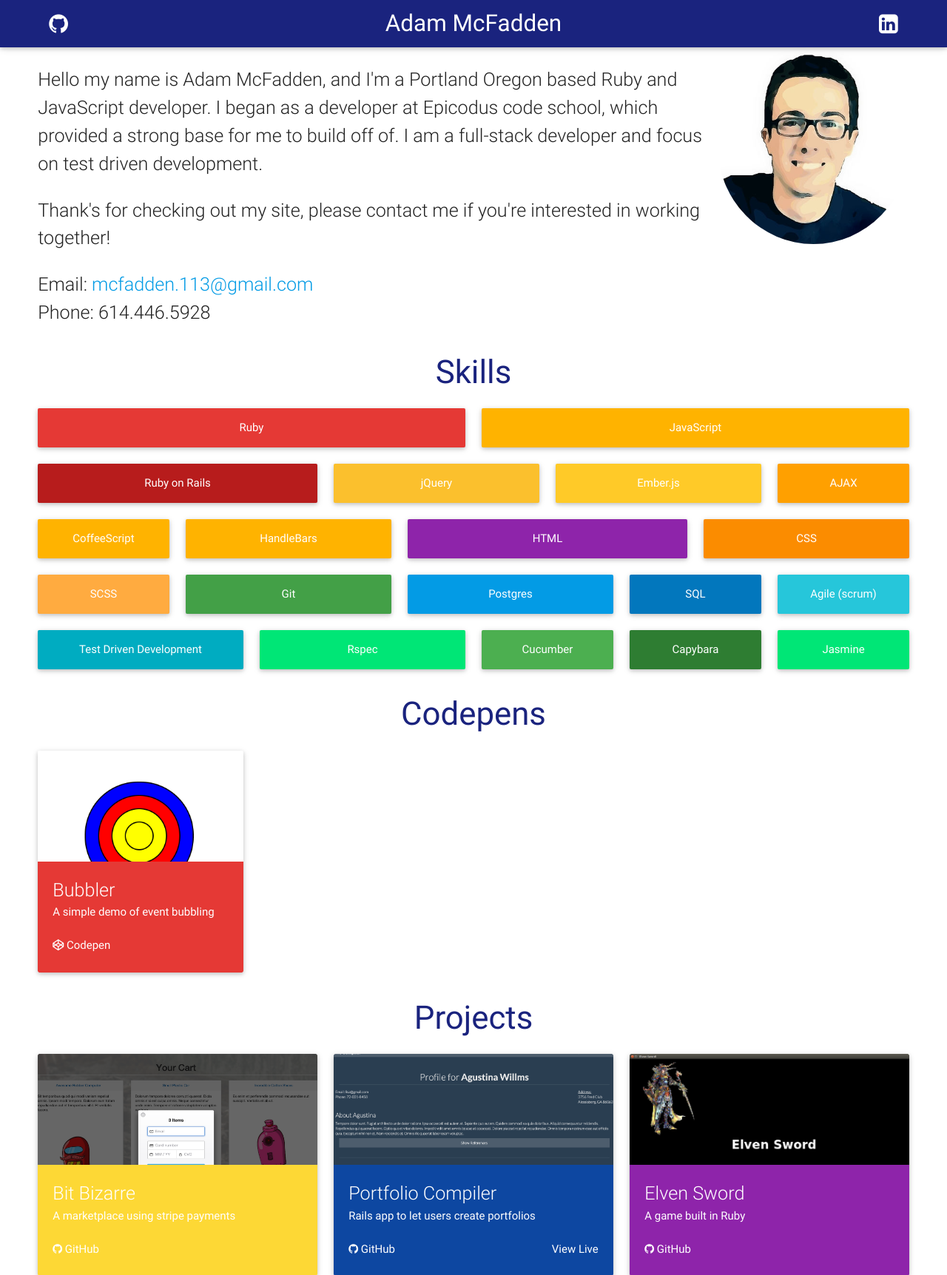
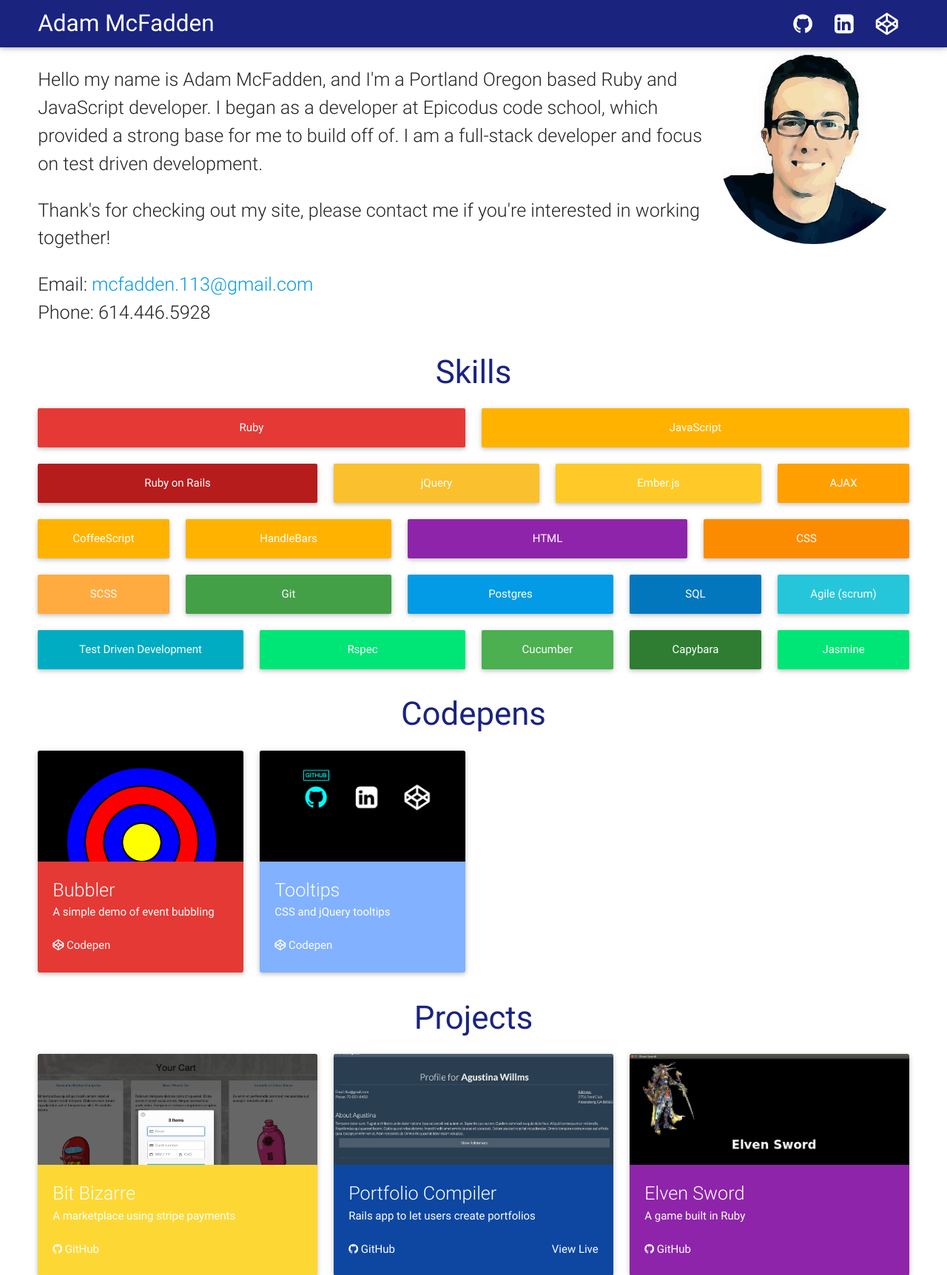
Before and after one commit to adammcfadden/portfolio, a PHP site: page / in a window 1280 px wide. Shown: the top 1724 px of the page at 74% size. Run offline with PHP 8.4, Linux system fonts and the light colour scheme; some libraries are stand-ins or nearby versions.

Commit message:
add codepens

```diff
--- a/css/style.css
+++ b/css/style.css
@@ -4,6 +4,11 @@
 }
 .blue-hover:hover{
   color: #2979ff;
+  transition: 1s;
+}
+
+.yellow-hover:hover{
+  color: yellow;
   transition: 1s;
 }
 
--- a/index.html
+++ b/index.html
@@ -20,12 +20,11 @@
     <div class="navbar-fixed">
       <nav class="indigo darken-4">
         <div class="container nav-wrapper indigo darken-4">
-          <a href="#" class="brand-logo center">Adam McFadden</a>
-          <ul class="left">
+          <a href="#" class="brand-logo left">Adam McFadden</a>
+          <ul class="right">
             <li><a class="green-hover" href="https://github.com/adammcfadden"><i class="fa fa-github"></i></a></li>
-          </ul>
-          <ul class="right">
             <li><a class="blue-hover" href="https://www.linkedin.com/in/adammcfadden"><i class="fa fa-linkedin-square"></i></a></li>
+            <li><a class="yellow-hover" href="http://codepen.io/adammcfadden/"><i class="fa fa-codepen"></i></a></li>
           </ul>
         </div>
       </nav>
@@ -169,17 +168,31 @@
           <div class="col s6 m4 l3">
             <div class="card project-card small">
               <div class="card-image">
-                <img src="images/bubbler.png" alt="screenshot of bit bizarre website">
+                <img src="images/bubbler.png" alt="screenshot of bubbler codepen">
               </div>
               <div class="card-content red darken-1 white-text">
                 <span class="flow-text">Bubbler</span>
                 <div>
                   <p>A simple demo of event bubbling</p>
                   <br>
-                  <a class="left white-text" href="http://codepen.io/adammcfadden/pen/oXKmKx/"><i class="fa fa-codepen green-hover"></i> Codepen</a>
+                  <a class="left white-text" href="http://codepen.io/adammcfadden/pen/oXKmKx/"><i class="fa fa-codepen yellow-hover"></i> Codepen</a>
                 </div>
               </div>
-
+            </div>
+          </div>
+          <div class="col s6 m4 l3">
+            <div class="card project-card small">
+              <div class="card-image">
+                <img src="images/tooltips.png" alt="screenshot of tooltip codepen">
+              </div>
+              <div class="card-content blue accent-1 white-text">
+                <span class="flow-text">Tooltips</span>
+                <div>
+                  <p>CSS and jQuery tooltips</p>
+                  <br>
+                  <a class="left white-text" href="http://codepen.io/adammcfadden/pen/NGKxoN/"><i class="fa fa-codepen yellow-hover"></i> Codepen</a>
+                </div>
+              </div>
             </div>
           </div>
         </div>
```
Also changed, not shown: images/bubbler.png, images/tooltips.png (added), 1 other file.
